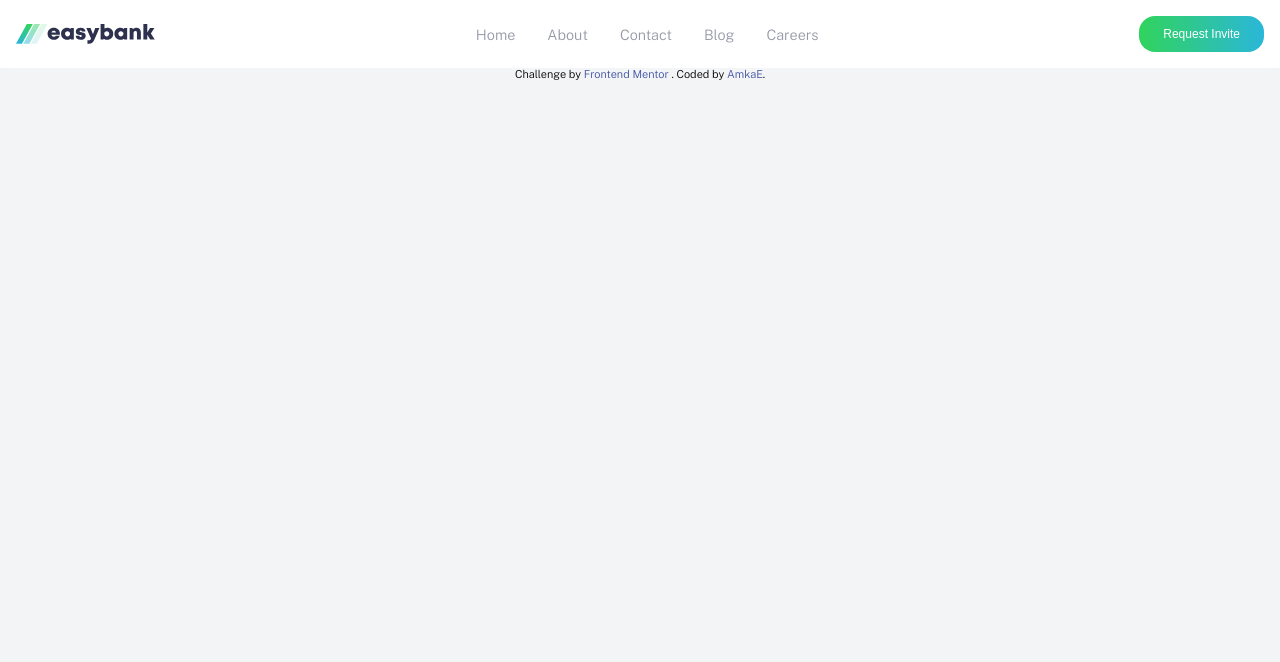
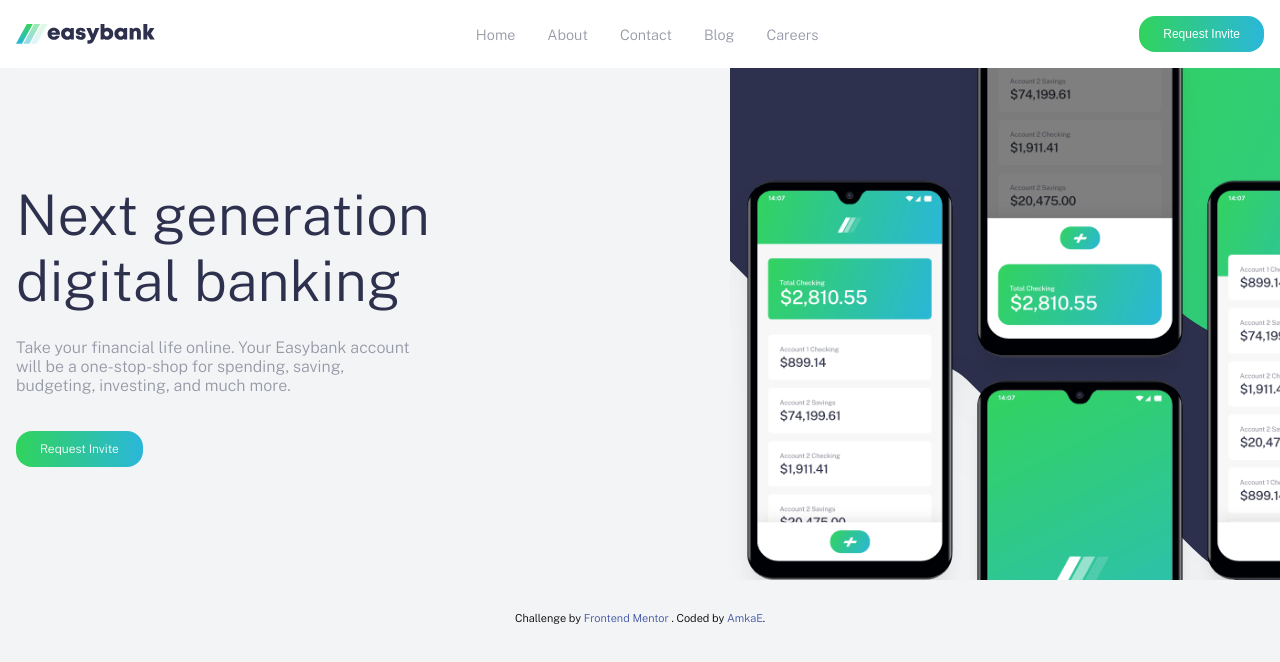
Before and after one commit to AmkaE/Easybank-landing-page-solution, a Svelte app: page / in a window 1280 px wide. Shown: the top 662 px of the page. Built offline with nearby package versions, Linux system fonts and the light colour scheme.

Commit message:
create intro section

```diff
--- a/src/App.svelte
+++ b/src/App.svelte
@@ -1,6 +1,7 @@
 <script lang="ts">
+	import Navbar from './lib/Navbar.svelte';
+	import Intro from './lib/Intro.svelte';
 	import Attributions from './lib/Attributions.svelte';
-	import Navbar from './lib/Navbar.svelte';
 </script>
 
 <header>
@@ -8,7 +9,7 @@
 </header>
 
 <main>
-	<!--  -->
+	<Intro />
 </main>
 
 <footer>
--- /dev/null
+++ b/src/lib/Intro.svelte
@@ -0,0 +1,82 @@
+<script lang="ts">
+	import bgIntroDesktop from '../assets/images/bg-intro-desktop.svg';
+	import bgIntroMobile from '../assets/images/bg-intro-mobile.svg';
+	import t from '../assets/images/image-mockups.png';
+</script>
+
+<section class="intro">
+	<div class="content">
+		<h1 class="content-title">Next generation <br /> digital banking</h1>
+		<p class="content-text">
+			Take your financial life online. Your Easybank account
+			<br /> will be a one-stop-shop for spending, saving,
+			<br /> budgeting, investing, and much more.
+		</p>
+		<div class="content-btn btn">Request Invite</div>
+	</div>
+
+	<div class="intro-img">
+		<div class="content">
+			<img src={bgIntroDesktop} alt="background for desktop" />
+			<img src={bgIntroMobile} alt="background for mobile" />
+			<img src={t} alt="foreground for mobile and desktop background images" />
+		</div>
+	</div>
+</section>
+
+<style lang="scss">
+	// import variables
+	@use '../sass/lib/' as *;
+
+	.intro {
+		display: flex;
+		justify-content: start;
+		align-items: center;
+		height: 60vh;
+		max-width: 1440px;
+		margin: auto;
+
+		.content {
+			display: flex;
+			flex-direction: column;
+			justify-content: center;
+			align-items: flex-start;
+			gap: 1.5rem;
+
+			&-title {
+				font-size: 3.5rem;
+				font-weight: 400;
+				color: $dark-blue;
+			}
+
+			&-text {
+				font-size: 1rem;
+				font-weight: 400;
+				color: $grayish-blue;
+			}
+
+			&-btn {
+				margin-top: 0.75rem;
+			}
+		}
+	}
+
+	.intro-img {
+		position: absolute;
+		top: -110px;
+		right: -150px;
+		width: 700px;
+
+		img {
+			width: 100%;
+			position: absolute;
+			top: 0;
+			right: 0;
+		}
+	}
+
+	// div > img.intro-img-desktop {
+	// 	top: -50px;
+	// 	right: -50px;
+	// }
+</style>
--- a/src/lib/Navbar.svelte
+++ b/src/lib/Navbar.svelte
@@ -25,9 +25,6 @@
 		align-items: center;
 		max-width: 1440px;
 		margin: auto;
-		box-shadow: 0 0 10px rgba($color: $black, $alpha: 0.2);
-		padding: 1rem;
-		background: $white;
 	}
 
 	.nav-links {
--- a/src/sass/app.scss
+++ b/src/sass/app.scss
@@ -31,6 +31,22 @@
 	background-color: $light-grayish-blue;
 }
 
+header {
+	box-shadow: 0 0 10px rgba($color: $black, $alpha: 0.2);
+	background: $white;
+}
+
+header,
+main,
+footer {
+	padding: 1rem;
+	overflow: hidden;
+}
+
+main {
+	position: relative;
+}
+
 .btn {
 	display: inline-block;
 	background: linear-gradient(0.25turn, $lime-green, $bright-cyan);
@@ -44,6 +60,10 @@
 	transition: all 0.3s;
 
 	&:hover {
-		background-color: $lime-green;
+		opacity: 0.5;
 	}
 }
+
+.hidden {
+	display: none;
+}
```
